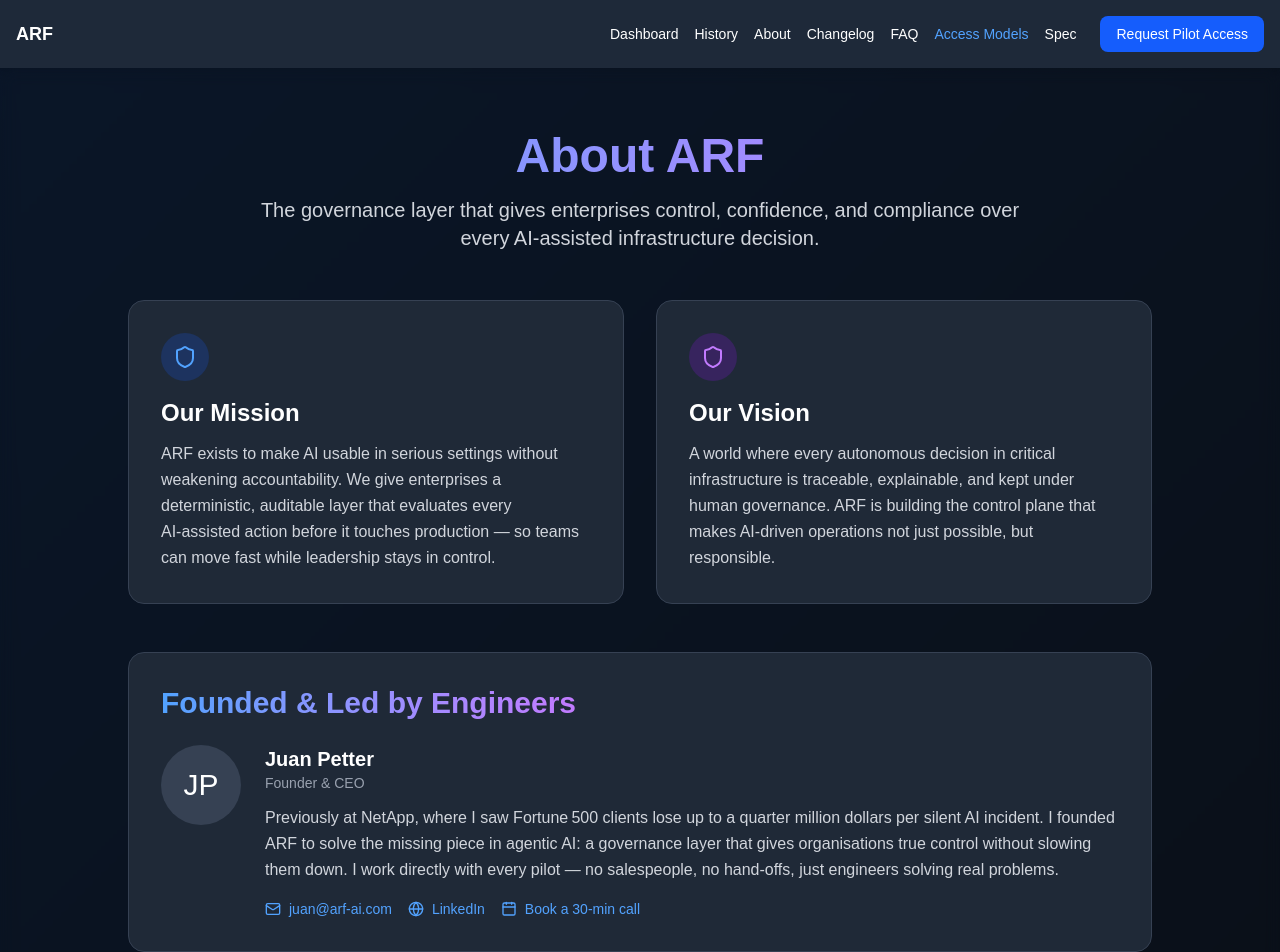
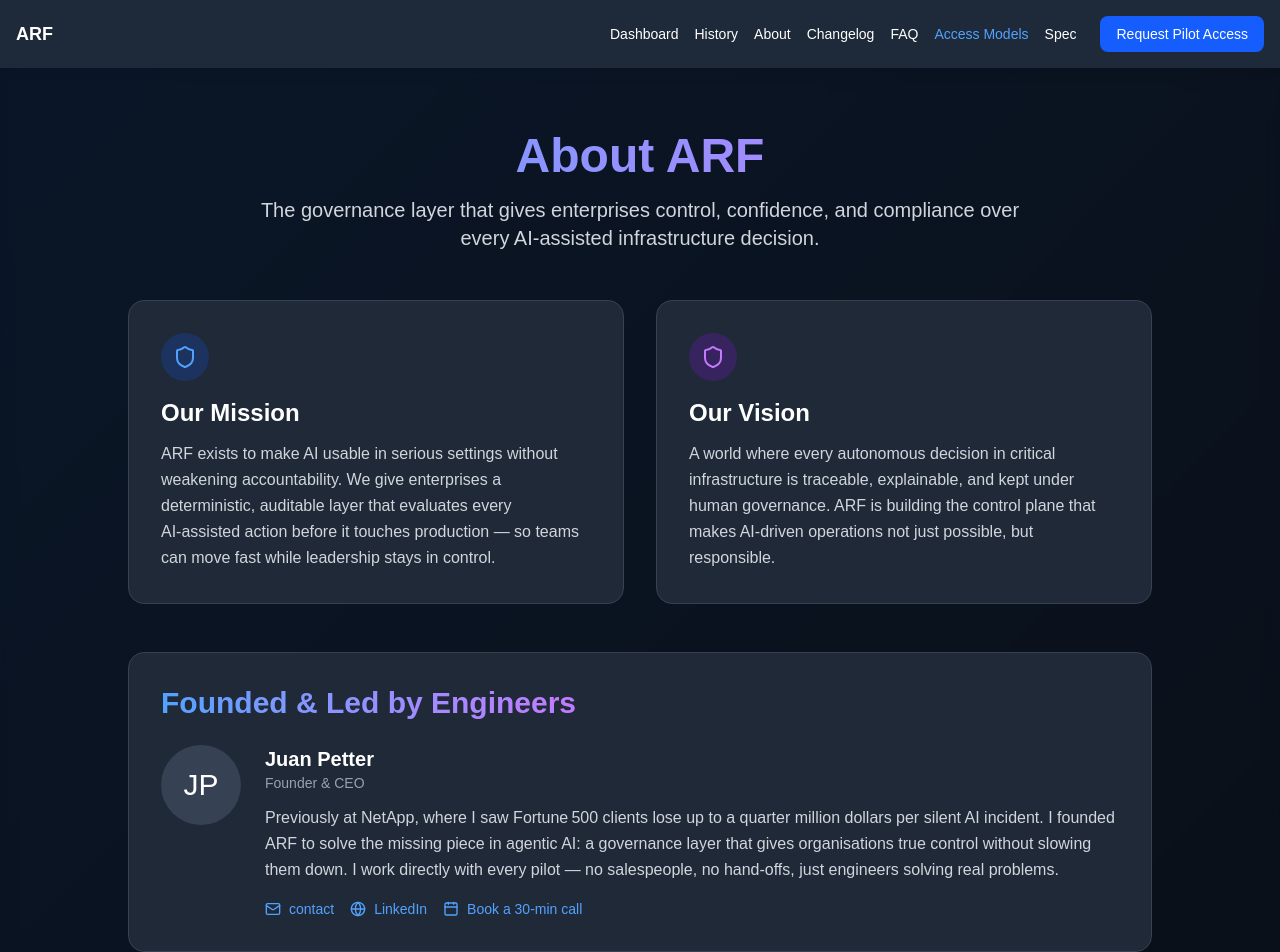
Before and after one commit to arf-foundation/arf-frontend, a Next.js app: page /about in a window 1280 px wide. Shown: the top 952 px of the page. Built offline with nearby package versions, Linux system fonts and the light colour scheme.

Commit message:
fix: remove all remaining real email addresses

```diff
--- a/app/about/page.tsx
+++ b/app/about/page.tsx
@@ -71,10 +71,10 @@ export default function AboutPage() {
                 </p>
                 <div className="flex gap-4 mt-4">
                   <a
-                    href="mailto:juan@arf-ai.com"
+                    href="/contact"
                     className="flex items-center gap-2 text-sm text-blue-400 hover:text-blue-300 transition"
                   >
-                    <Mail size={16} /> juan@arf-ai.com
+                    <Mail size={16} /> contact
                   </a>
                   <a
                     href="https://www.linkedin.com/in/petterjuan/"
--- a/app/dashboard/page.tsx
+++ b/app/dashboard/page.tsx
@@ -196,7 +196,7 @@ const LegalFooter = () => (
     <Link href="/terms" className="hover:text-gray-300">Terms of Service</Link>
     <Link href="/privacy" className="hover:text-gray-300">Privacy Policy</Link>
     <Link href="/legal/imprint" className="hover:text-gray-300">Imprint</Link>
-    <a href="mailto:juan@arf-ai.com" className="hover:text-gray-300">Contact</a>
+    <a href="/contact" className="hover:text-gray-300">Contact</a>
   </div>
 );
 
--- a/app/faq/page.tsx
+++ b/app/faq/page.tsx
@@ -32,7 +32,7 @@ export default function FAQPage() {
               question="How do I get access to the real engine?"
               answer={
                 <>
-                  Submit a <a href="/signup" className="text-blue-400 hover:underline">pilot request</a> or contact us at <a href="mailto:juan@arf-ai.com" className="text-blue-400 hover:underline">juan@arf-ai.com</a>. Access is reviewed case by case for qualified use cases.
+                  Submit a <a href="/signup" className="text-blue-400 hover:underline">pilot request</a> or contact us at <a href="/contact" className="text-blue-400 hover:underline">contact</a>. Access is reviewed case by case for qualified use cases.
                 </>
               }
             />
--- a/app/pricing/page.tsx
+++ b/app/pricing/page.tsx
@@ -8,7 +8,7 @@ export default function PricingPage() {
   const [copiedEmail, setCopiedEmail] = useState(false);
 
   const handleCopyEmail = async () => {
-    await navigator.clipboard.writeText('juan@arf-ai.com');
+    await navigator.clipboard.writeText('contact');
     setCopiedEmail(true);
     setTimeout(() => setCopiedEmail(false), 2000);
   };
--- a/app/privacy/page.tsx
+++ b/app/privacy/page.tsx
@@ -64,7 +64,7 @@ export default function PrivacyPage() {
               </ul>
 
               <h2>8. Your Rights</h2>
-              <p>Access, correction, deletion, portability, objection. Contact <a href="mailto:juan@arf-ai.com">juan@arf-ai.com</a>.</p>
+              <p>Access, correction, deletion, portability, objection. Contact <a href="/contact">contact</a>.</p>
 
               <h2>9. Security Measures</h2>
               <p>HTTPS encryption, access controls, logging.</p>
@@ -84,7 +84,7 @@ export default function PrivacyPage() {
               <h2>14. Contact</h2>
               <p className="flex items-center gap-2">
                 <Mail className="w-4 h-4" />
-                <a href="mailto:juan@arf-ai.com">juan@arf-ai.com</a>
+                <a href="/contact">contact</a>
               </p>
             </div>
           </div>
--- a/app/signup/page.tsx
+++ b/app/signup/page.tsx
@@ -155,7 +155,7 @@ export default function SignupPage() {
       localStorage.removeItem('arf-pilot-form');
     } catch (err) {
       console.error(err);
-      setError('Failed to submit request. Please email juan@arf-ai.com directly.');
+      setError('Failed to submit request. Please email contact directly.');
     } finally {
       setLoading(false);
     }
@@ -588,7 +588,7 @@ export default function SignupPage() {
 
           <p className="text-xs text-gray-500 text-center mt-6">
             Prefer to email? Contact us directly at{' '}
-            <a href="mailto:juan@arf-ai.com" className="text-blue-400 hover:underline">juan@arf-ai.com</a>
+            <a href="/contact" className="text-blue-400 hover:underline">contact</a>
           </p>
         </div>
       </div>
--- a/app/terms/page.tsx
+++ b/app/terms/page.tsx
@@ -86,7 +86,7 @@ export default function TermsPage() {
               <h2>11. Contact</h2>
               <p className="flex items-center gap-2">
                 <Mail className="w-4 h-4" />
-                <a href="mailto:juan@arf-ai.com">juan@arf-ai.com</a>
+                <a href="/contact">contact</a>
               </p>
             </div>
           </div>
```
Also changed, not shown: 1 other file (tests, documents, lock files or other folders).
